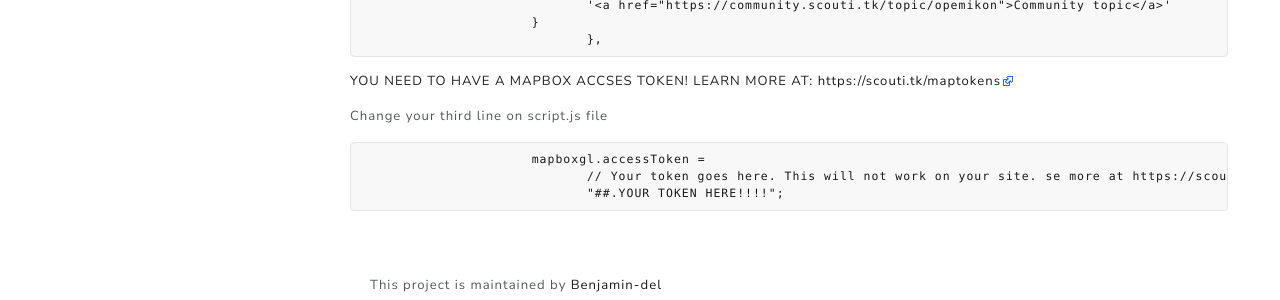
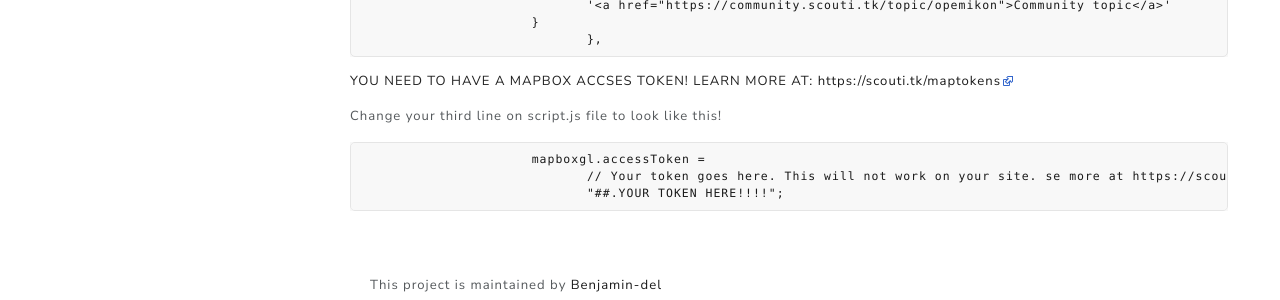
Before and after one commit to Benjamin-del/scoutit, a Jekyll site: the page built from map/markers.md, in a window 1280 px wide. Shown: the part 460-760 px from the top of the page. Built offline with Jekyll 4.4.1, drawn with Linux system fonts in a browser that asks for light colours; nearby versions of some CDN libraries; our own code applies the rules of GitHub Pages for plain Markdown files.

Commit message:
Update markers.md

```diff
--- a/map/markers.md
+++ b/map/markers.md
@@ -21,7 +21,7 @@ Example of a marker code:
 
 
 
-Change your third line on script.js file
+Change your third line on script.js file to look like this!
 
 				mapboxgl.accessToken =
   				// Your token goes here. This will not work on your site. se more at https://scouti.tk/maptokens
```
